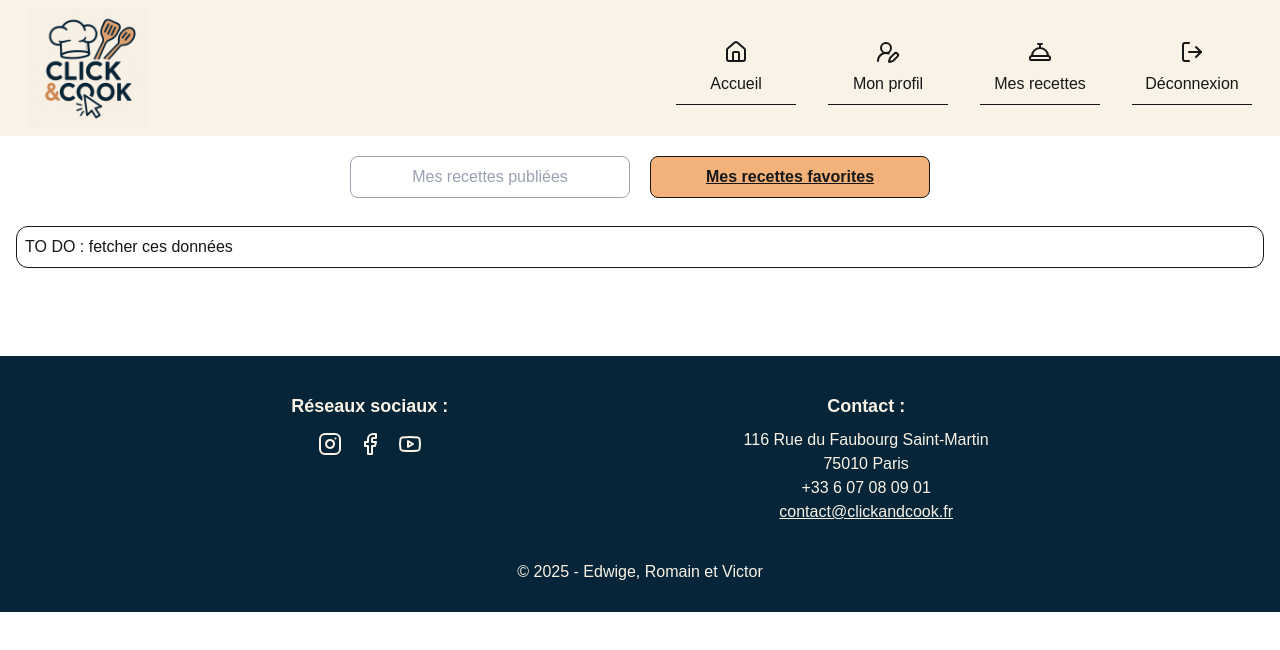
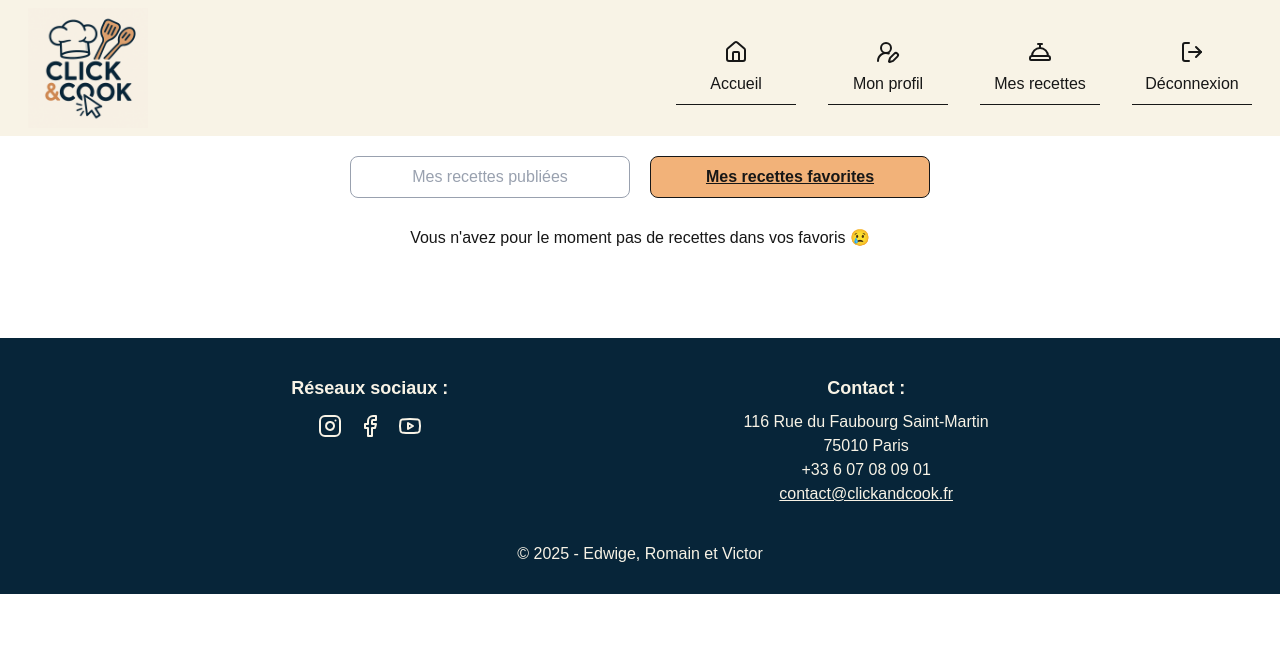
Before and after one commit to Edwige08/click_and_cook_front, a Next.js app: page /home/myRecipes in a window 1280 px wide. Both pictures are taken after a click on the button "Mes recettes favorites". Shown: the top 650 px of the page. Built offline with nearby package versions, Linux system fonts and the light colour scheme.

Commit message:
add: displaying the recipes liked by the user connected on myRecipes page

```diff
--- a/src/app/home/myRecipes/page.tsx
+++ b/src/app/home/myRecipes/page.tsx
@@ -10,6 +10,7 @@ export default function Home() {
     const [myRecipes, setMyRecipes] = useState(true)
     const [recipesLiked, setRecipesLiked] = useState(false)
     const [recipes, setRecipes] = useState<Recipes[]>([])
+    const [recipesLikedList, setRecipesLikedList] = useState<Recipes[]>([])
 
     const user = useUser().user;
 
@@ -46,6 +47,26 @@ export default function Home() {
         getRecipes();
     }, []);
 
+    useEffect(() => {
+        async function getRecipesLiked() {
+            const token = localStorage.getItem("auth_token");
+            if (!token) return;
+
+            const response = await fetch(
+                `${process.env.NEXT_PUBLIC_BACK_END_URL}/api/recipes/user/liked-by/${user?.id}`, {
+                headers: {
+                    "Content-Type": "application/json",
+                    Authorization: `Token ${token}`,
+                },
+            }
+            );
+            const data = await response.json();
+            console.log('🔰🔰', data)
+            setRecipesLikedList(data);
+        }
+        getRecipesLiked();
+    }, []);
+
     return (
         <>
             <div className="flex flex-row gap-2 md:gap-5 justify-center my-5 ">
@@ -62,18 +83,30 @@ export default function Home() {
             </div>
             <div>
                 <div className={`flex flex-col gap-1 py-2 px-4 ${myRecipes ? "" : "hidden"}`}>
-                    {recipes.map((recipe, index) => {
+                    {recipes.map((recipe) => {
                         return (
                             <MyRecipes
-                                title={recipe.title} />
+                                title={recipe.title}
+                                key={recipe.id} />
+
                         )
                     })}
+                    <p className="text-center">
+                        {recipes.length > 0 ? "" : "Vous n'avez pas encore publié de recettes 😢"}
+                    </p>
                 </div>
 
                 <div className={`flex flex-col gap-1 py-2 px-4 ${recipesLiked ? "" : "hidden"}`}>
-                    <button
-                        className="flex flex-row gap-2 items-center border rounded-xl p-2 hover:underline hover:cursor-pointer hover:bg-(--lightColor)"
-                    >TO DO : fetcher ces données</button>
+                    {recipesLikedList.map((recipe) => {
+                        return (
+                            <MyRecipes
+                                title={recipe.title}
+                                key={recipe.id} />
+                        )
+                    })}
+                    <p className="text-center">
+                        {recipesLikedList.length > 0 ? "" : "Vous n'avez pour le moment pas de recettes dans vos favoris 😢"}
+                    </p>
                 </div>
             </div>
         </>
```
